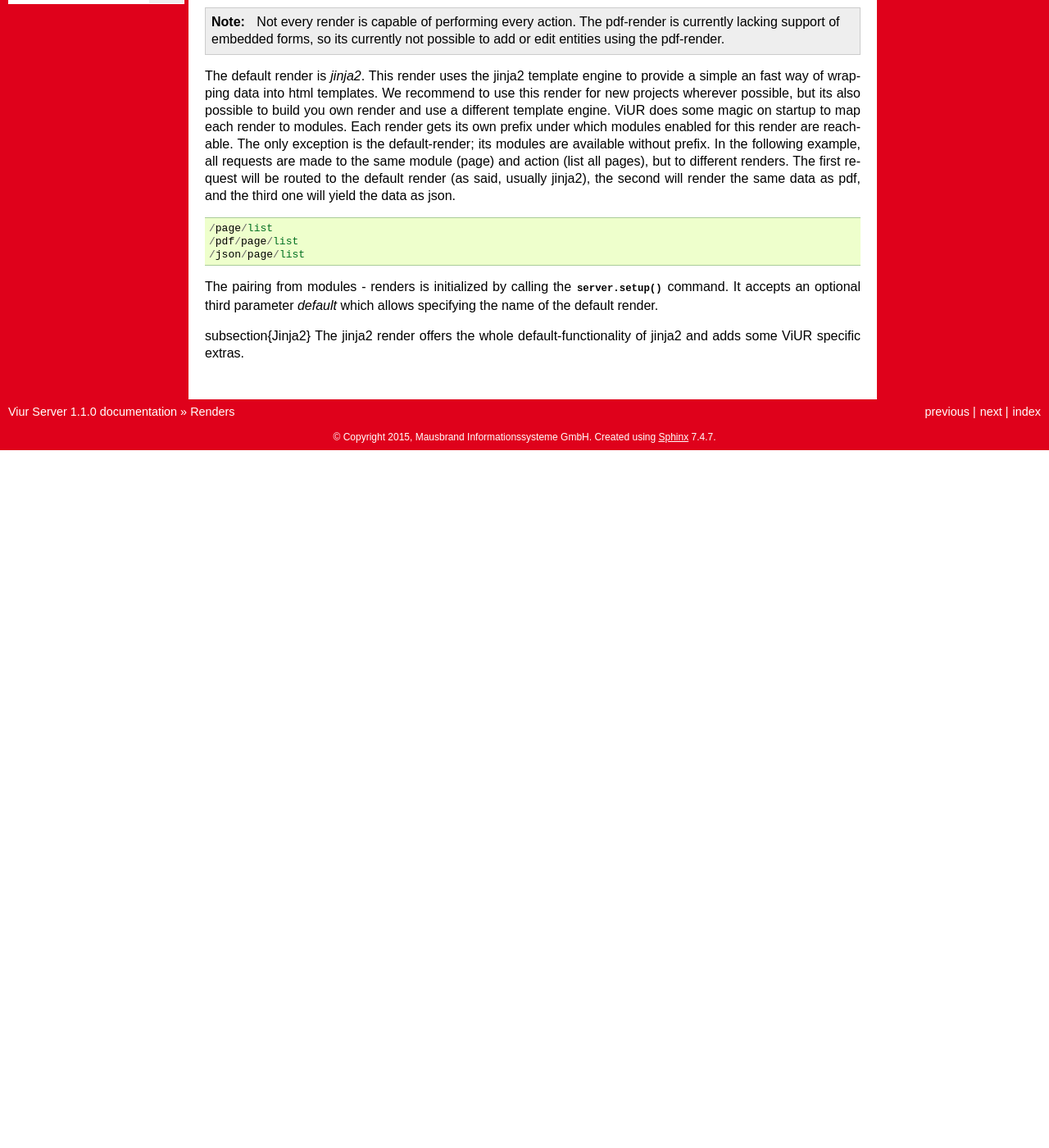
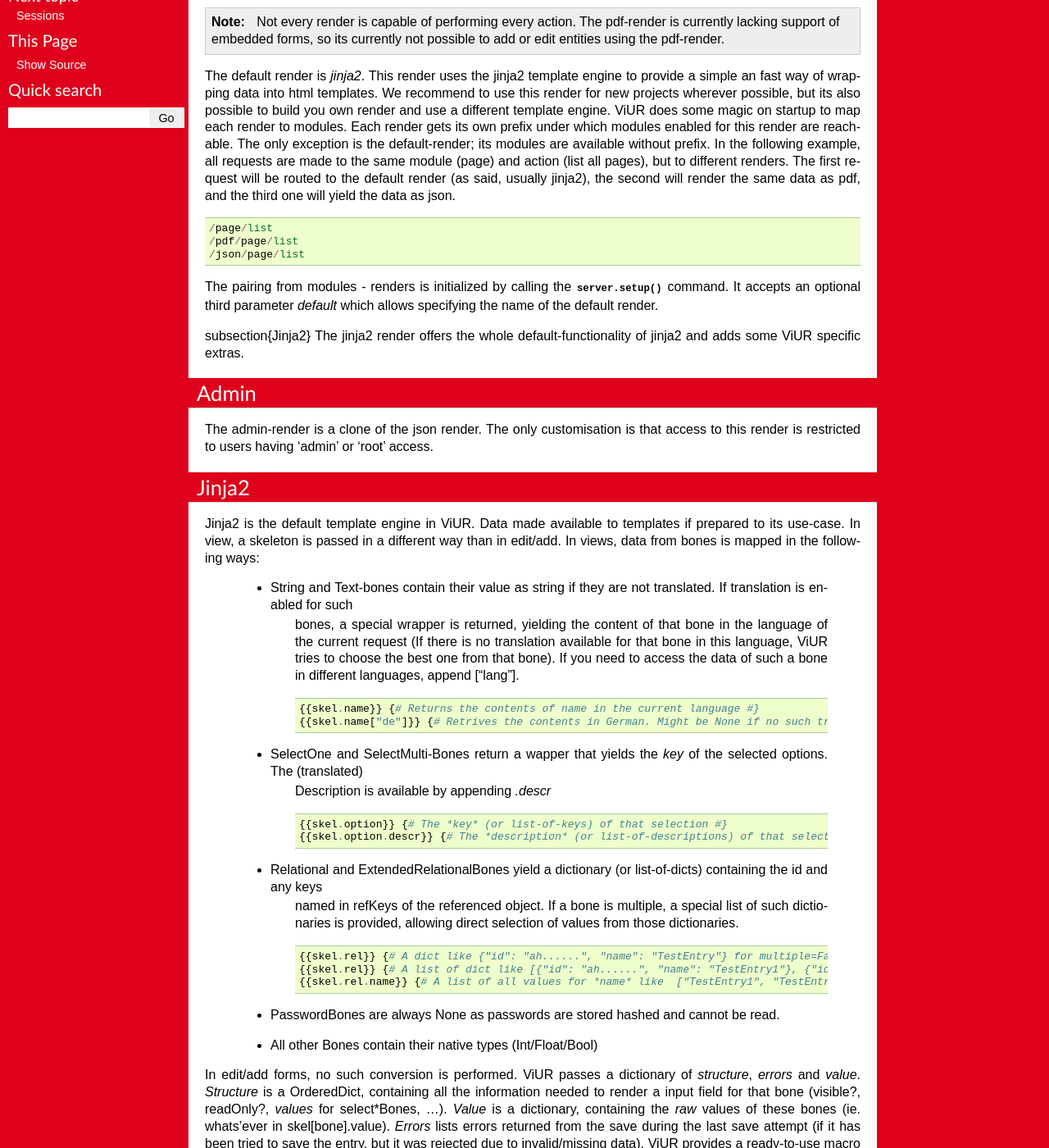
Before and after one commit to viur-framework/viur-docs, a Sphinx documentation site: the page built from source/renders.rst, in a window 1280 px wide and 1400 px high, scrolled down 281 px. Shown: the whole window at 82% size. Built offline with Sphinx 7.4.7, drawn with Linux system fonts in a browser that asks for light colours; before the commit the page ends 900 px from its top, so only the background shows below that; some of the changed text lies outside the part shown.

Commit message:
Continued documentation

```diff
--- a/source/conf.py
+++ b/source/conf.py
@@ -43,6 +43,8 @@
 import server.indexes
 import server.request
 import server.securitykey
+import server.render
+
 
 # -- General configuration ------------------------------------------------
 
--- a/source/renders.rst
+++ b/source/renders.rst
@@ -1,5 +1,5 @@
 Renders
-=========
+=======
 
 In ViUR, the logic rendering the actual output is separated from the application logic.
 Each application communicates with its assigned render using the API defined below, and that render
@@ -34,3 +34,112 @@
 
 \subsection{Jinja2}
 The jinja2 render offers the whole default-functionality of jinja2 and adds some ViUR specific extras.
+
+
+Admin
+^^^^^
+The admin-render is a clone of the json render. The only customisation is that access to this render is restricted
+to users having 'admin' or 'root' access.
+
+Jinja2
+^^^^^^
+
+Jinja2 is the default template engine in ViUR. Data made available to templates if prepared to its use-case. In view,
+a skeleton is passed in a different way than in edit/add. In views, data from bones is mapped in the following ways:
+
+    - String and Text-bones contain their value as string if they are not translated. If translation is enabled for such
+        bones, a special wrapper is returned, yielding the content of that bone in the language of the current request
+        (If there is no translation available for that bone in this language, ViUR tries to choose the best one from
+        that bone). If you need to access the data of such a bone in different languages, append ["lang"].
+
+        ::
+
+            {{skel.name}} {# Returns the contents of name in the current language #}
+            {{skel.name["de"]}} {# Retrives the contents in German. Might be None if no such translation was saved #}
+
+    - SelectOne and SelectMulti-Bones return a wapper that yields the *key* of the selected options. The (translated)
+        Description is available by appending *.descr*
+
+        ::
+
+            {{skel.option}} {# The *key* (or list-of-keys) of that selection #}
+            {{skel.option.descr}} {# The *description* (or list-of-descriptions) of that selection #}
+
+    - Relational and ExtendedRelationalBones yield a dictionary (or list-of-dicts) containing the id and any keys
+        named in refKeys of the referenced object. If a bone is multiple, a special list of such dictionaries is provided,
+        allowing direct selection of values from those dictionaries.
+
+        ::
+
+            {{skel.rel}} {# A dict like {"id": "ah......", "name": "TestEntry"} for multiple=False#}
+            {{skel.rel}} {# A list of dict like [{"id": "ah......", "name": "TestEntry1"}, {"id": "ah......", "name": "TestEntry2"}] for multiple=True#}
+            {{skel.rel.name}} {# A list of all values for *name* like  ["TestEntry1", "TestEntry2"] #}
+
+    - PasswordBones are always None as passwords are stored hashed and cannot be read.
+
+    - All other Bones contain their native types (Int/Float/Bool)
+
+In edit/add forms, no such conversion is performed. ViUR passes a dictionary of *structure*, *errors* and *value*.
+*Structure* is a OrderedDict, containing all the information needed to render a input field for that bone (visible?, readOnly?, *values* for select*Bones, ...).
+*Value* is a dictionary, containing the *raw* values of these bones (ie. whats'ever in skel[bone].value).
+*Errors* lists errors returned from the save during the last save attempt (if it has been tried to save the entry, but
+it was rejected due to invalid/missing data). ViUR provides a ready-to-use macro to create a html form from this data.
+
+In addition to the data, ViUR also exposed several functions and filters to your templates.
+
+    - requestParams: Returns a dictionary of the parameters send along with the current Get/Post request. Keys and Values
+     have been htmlQuoted for safety reasons.
+    - getSession: Reads a separate space of the current session and returns the keys/values stored there
+    - setSession: Stores a new key->value pair in the session. Its saved in a seperate space of the session so it can
+     never conflict with data stored by ViUR/modul-level code.
+    - getSkel: Returns the structure of the requested skel. The format is same as in edit/add.
+    - getEntry: Fetches a entry from the datastore and returns it in the same format as in view/list. This obeys
+      canView/listFilter from the module - if the current user has no access to that entry, none is returned.
+    - TBD
+
+
+--- LIST OF builtin filters/funcs
+
+.. automodule:: server.render.jinja2.default
+   :show-inheritance:
+   :members:
+   :private-members:
+   :special-members:
+
+
+Json
+^^^^
+
+.. automodule:: server.render.json.default
+   :show-inheritance:
+   :members:
+   :private-members:
+   :special-members:
+
+
+PDF
+^^^
+
+.. automodule:: server.render.pdf.default
+   :show-inheritance:
+   :members:
+   :undoc-members:
+   :private-members:
+   :special-members:
+
+
+RSS
+^^^
+
+.. automodule:: server.render.rss.default
+   :show-inheritance:
+   :members:
+   :undoc-members:
+   :private-members:
+   :special-members:
+
+
+Vi
+^^
+Like the admin-render, this is a clone of the json render.
+The only customisation is that access to this render is restricted to users having 'admin' or 'root' access.
```
Also changed, not shown: 1 other file.
